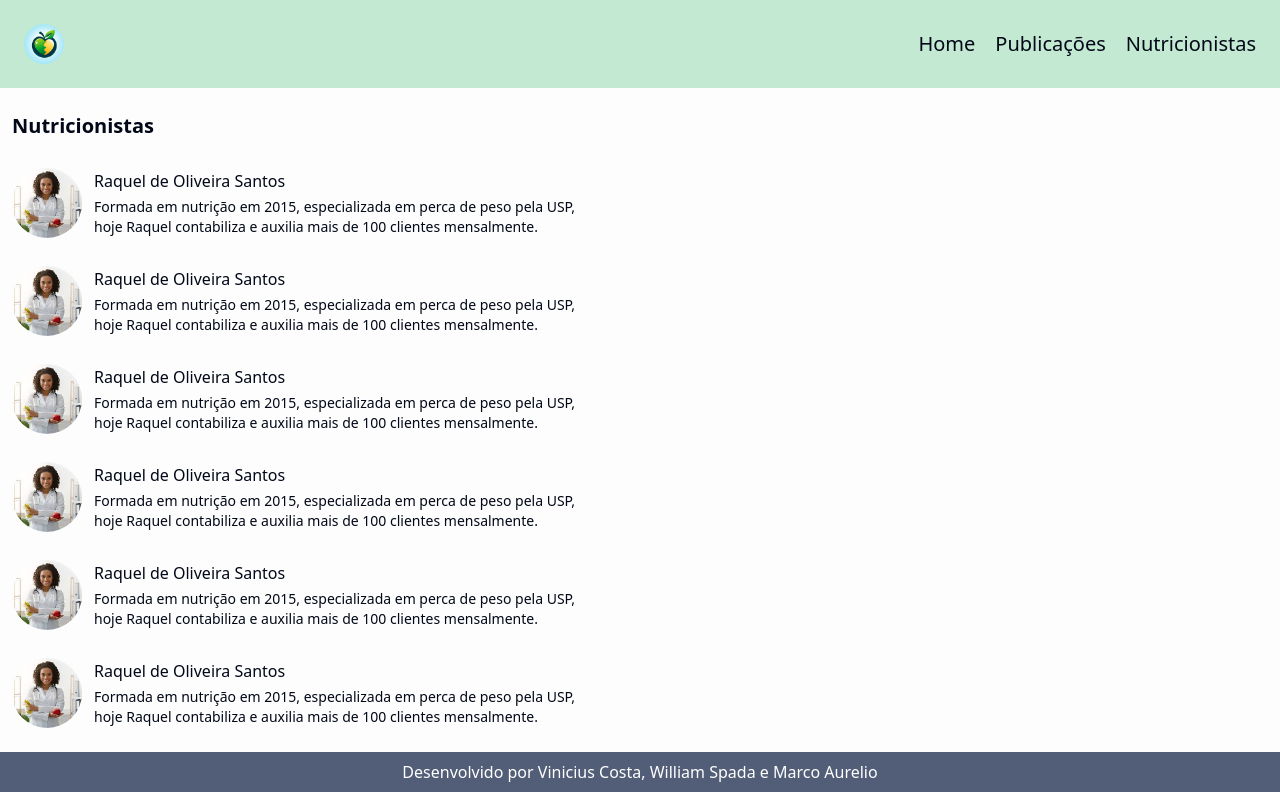
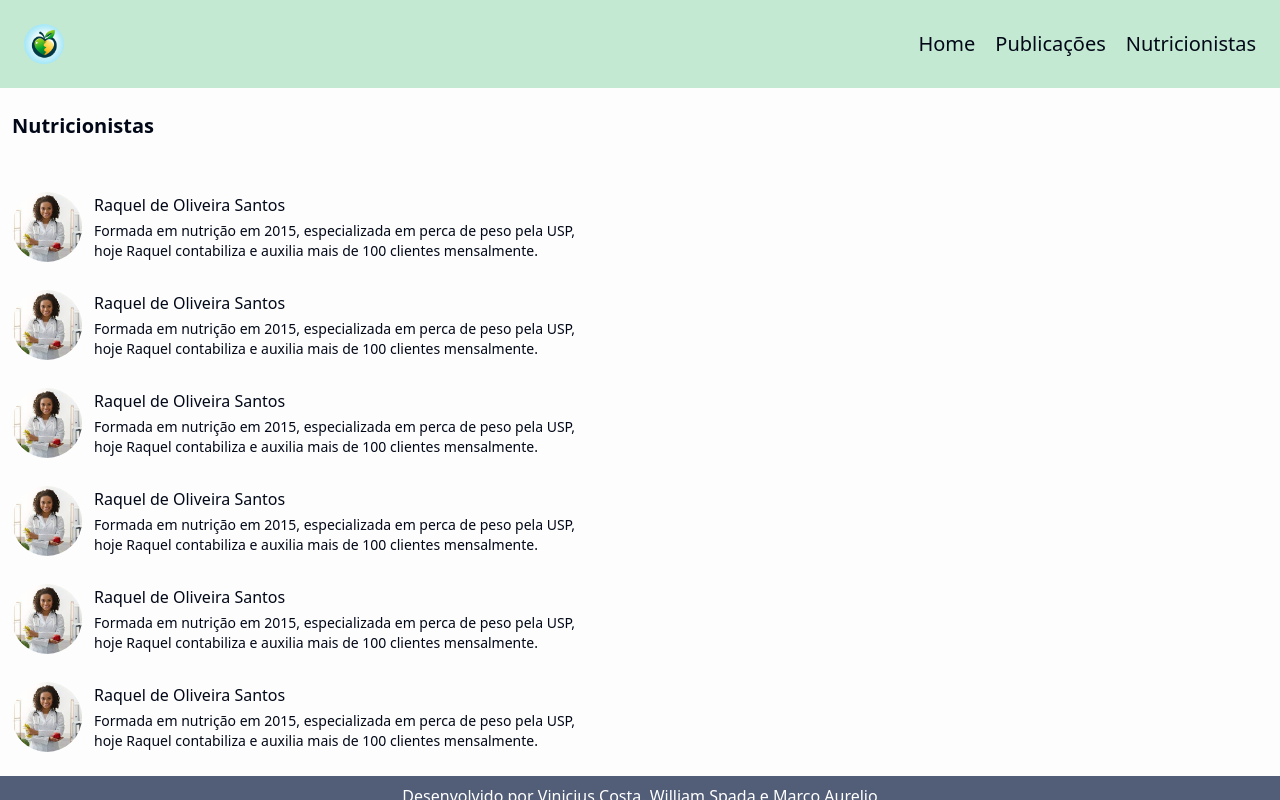
Before and after one commit to wrspada02/jornada-saudavel, a Next.js app: page /nutricionist-list in a window 1280 px wide. Built offline with nearby package versions, Linux system fonts and the light colour scheme.

Commit message:
style: limit list post and nutricionist pages height

```diff
--- a/src/pages/nutricionist-list.tsx
+++ b/src/pages/nutricionist-list.tsx
@@ -6,11 +6,38 @@ import React from "react";
 
 export default function NutricionistList() {
     return (
-        <>
+        <main className="h-screen overflow-hidden">
             <Header />
-            <main className="px-3 py-6 bg-[#FDFDFD] max-h-screen overflow-auto">
+            <section className="px-3 py-6 bg-[#FDFDFD]">
                 <h1 className="font-bold text-xl mb-6">Nutricionistas</h1>
-                <ul>
+                <ul className="overflow-auto h-[calc(73.5dvh)]">
+                    <li className="mt-7">
+                        <figure className="flex items-center gap-x-3">
+                            <Image src='/nutricionista_imagem.jpeg' width={70} height={70} className="rounded-full" alt="Nutricionista profile picture" />
+                            <figcaption>
+                                <h3 className="font-medium text-base">Raquel de Oliveira Santos</h3>
+                                <p className="mt-1 text-sm max-w-lg">Formada em nutrição em 2015, especializada em perca de peso pela USP, hoje Raquel contabiliza e auxilia mais de 100 clientes mensalmente.</p>
+                            </figcaption>
+                        </figure>
+                    </li>
+                    <li className="mt-7">
+                        <figure className="flex items-center gap-x-3">
+                            <Image src='/nutricionista_imagem.jpeg' width={70} height={70} className="rounded-full" alt="Nutricionista profile picture" />
+                            <figcaption>
+                                <h3 className="font-medium text-base">Raquel de Oliveira Santos</h3>
+                                <p className="mt-1 text-sm max-w-lg">Formada em nutrição em 2015, especializada em perca de peso pela USP, hoje Raquel contabiliza e auxilia mais de 100 clientes mensalmente.</p>
+                            </figcaption>
+                        </figure>
+                    </li>
+                    <li className="mt-7">
+                        <figure className="flex items-center gap-x-3">
+                            <Image src='/nutricionista_imagem.jpeg' width={70} height={70} className="rounded-full" alt="Nutricionista profile picture" />
+                            <figcaption>
+                                <h3 className="font-medium text-base">Raquel de Oliveira Santos</h3>
+                                <p className="mt-1 text-sm max-w-lg">Formada em nutrição em 2015, especializada em perca de peso pela USP, hoje Raquel contabiliza e auxilia mais de 100 clientes mensalmente.</p>
+                            </figcaption>
+                        </figure>
+                    </li>
                     <li className="mt-7">
                         <figure className="flex items-center gap-x-3">
                             <Image src='/nutricionista_imagem.jpeg' width={70} height={70} className="rounded-full" alt="Nutricionista profile picture" />
@@ -66,8 +93,8 @@ export default function NutricionistList() {
                         </figure>
                     </li>
                 </ul>
-            </main>
+            </section>
             <Footer />
-        </>
+        </main>
     );
 }
--- a/src/pages/post-list.tsx
+++ b/src/pages/post-list.tsx
@@ -5,11 +5,11 @@ import React from "react";
 
 export default function PostList() {
     return (
-        <>
+        <main className="h-screen overflow-hidden">
             <Header />
-            <main className="px-3 py-6 bg-[#FDFDFD]">
+            <section className="px-3 py-6 bg-[#FDFDFD]">
                 <h1 className="font-bold text-xl mb-6">Publicações</h1>
-                <ul className="max-h-[78vh] overflow-auto">
+                <ul className="overflow-auto h-[calc(73.5dvh)]">
                     <li>
                         <PostCard />
                     </li>
@@ -32,8 +32,8 @@ export default function PostList() {
                         <PostCard />
                     </li>
                 </ul>
-            </main>
+            </section>
             <Footer />
-        </>
+        </main>
     );
 }
```
